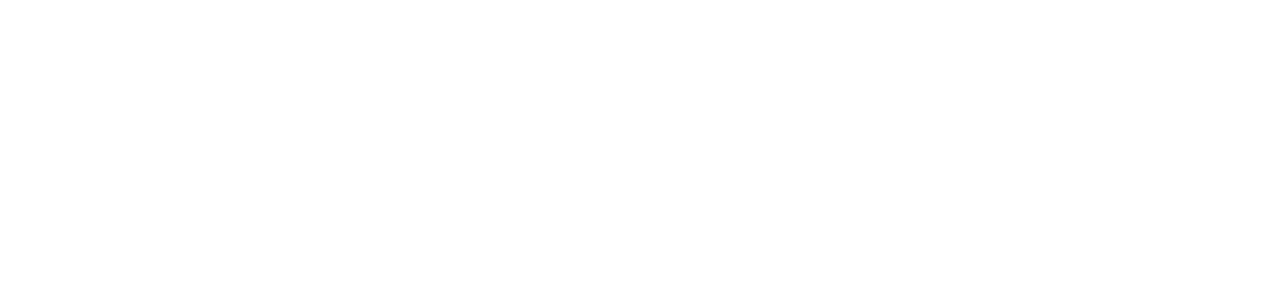
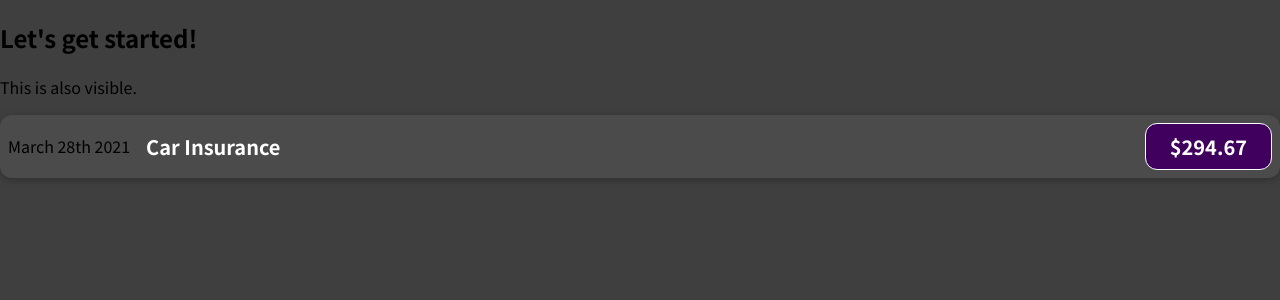
Before and after one commit to jeffjnunez/expense-tracker, a React (Create React App) app: page / in a window 1280 px wide. Shown: the top 300 px of the page. Built offline with nearby package versions, Linux system fonts and the light colour scheme; the HTML template or start-up script is replaced by a standard one.

Commit message:
034 - followed tutorial videos through video #34. added a basic component with some css styling.

```diff
--- a/src/App.js
+++ b/src/App.js
@@ -1,9 +1,13 @@
-function App() {
-  return (
-    <div className="App">
+import ExpenseItem from './components/ExpenseItem';
 
-    </div>
-  );
+const App = () => {
+    return (
+        <div>
+            <h2>Let's get started!</h2>
+            <p>This is also visible.</p>
+            <ExpenseItem />
+        </div>
+    );
 }
 
 export default App;
--- /dev/null
+++ b/src/components/ExpenseItem.css
@@ -0,0 +1,56 @@
+.expense-item {
+    display: flex;
+    justify-content: space-between;
+    align-items: center;
+    box-shadow: 0 2px 8px rgba(0, 0, 0, 0.25);
+    padding: 0.5rem;
+    margin: 1rem 0;
+    border-radius: 12px;
+    background-color: #4b4b4b;
+}
+
+.expense-item__description {
+    display: flex;
+    flex-direction: column;
+    gap: 1rem;
+    align-items: flex-end;
+    flex-flow: column-reverse;
+    justify-content: flex-start;
+    flex: 1;
+}
+
+.expense-item h2 {
+    color: #3a3a3a;
+    font-size: 1rem;
+    flex: 1;
+    margin: 0 1rem;
+    color: white;
+}
+
+.expense-item__price {
+    font-size: 1rem;
+    font-weight: bold;
+    color: white;
+    background-color: #40005d;
+    border: 1px solid white;
+    padding: 0.5rem;
+    border-radius: 12px;
+}
+
+@media (min-width: 580px) {
+    .expense-item__description {
+        flex-direction: row;
+        align-items: center;
+        justify-content: flex-start;
+        flex: 1;
+    }
+
+    .expense-item__description h2 {
+        font-size: 1.25rem;
+    }
+
+    .expense-item__price {
+        font-size: 1.25rem;
+        padding: 0.5rem 1.5rem;
+    }
+}
--- /dev/null
+++ b/src/components/ExpenseItem.js
@@ -0,0 +1,15 @@
+import './ExpenseItem.css';
+
+const ExpenseItem = () => {
+    return (
+        <div className='expense-item'>
+            <div>March 28th 2021</div>
+            <div className='expense-item__description'>
+                <h2>Car Insurance</h2>
+                <div className='expense-item__price'>$294.67</div>
+            </div>
+        </div>
+    );
+}
+
+export default ExpenseItem;
--- a/src/index.css
+++ b/src/index.css
@@ -1,13 +1,14 @@
+@import url('https://fonts.googleapis.com/css2?family=Noto+Sans+JP:wght@400;700&display=swap');
+
+* {
+  box-sizing: border-box;
+}
+
+html {
+  font-family: 'Noto Sans JP', sans-serif;
+}
+
 body {
   margin: 0;
-  font-family: -apple-system, BlinkMacSystemFont, 'Segoe UI', 'Roboto', 'Oxygen',
-    'Ubuntu', 'Cantarell', 'Fira Sans', 'Droid Sans', 'Helvetica Neue',
-    sans-serif;
-  -webkit-font-smoothing: antialiased;
-  -moz-osx-font-smoothing: grayscale;
+  background-color: #3f3f3f;
 }
-
-code {
-  font-family: source-code-pro, Menlo, Monaco, Consolas, 'Courier New',
-    monospace;
-}
--- a/src/index.js
+++ b/src/index.js
@@ -1,5 +1,6 @@
 import React from 'react';
 import ReactDOM from 'react-dom/client';
+
 import './index.css';
 import App from './App';
 
```
